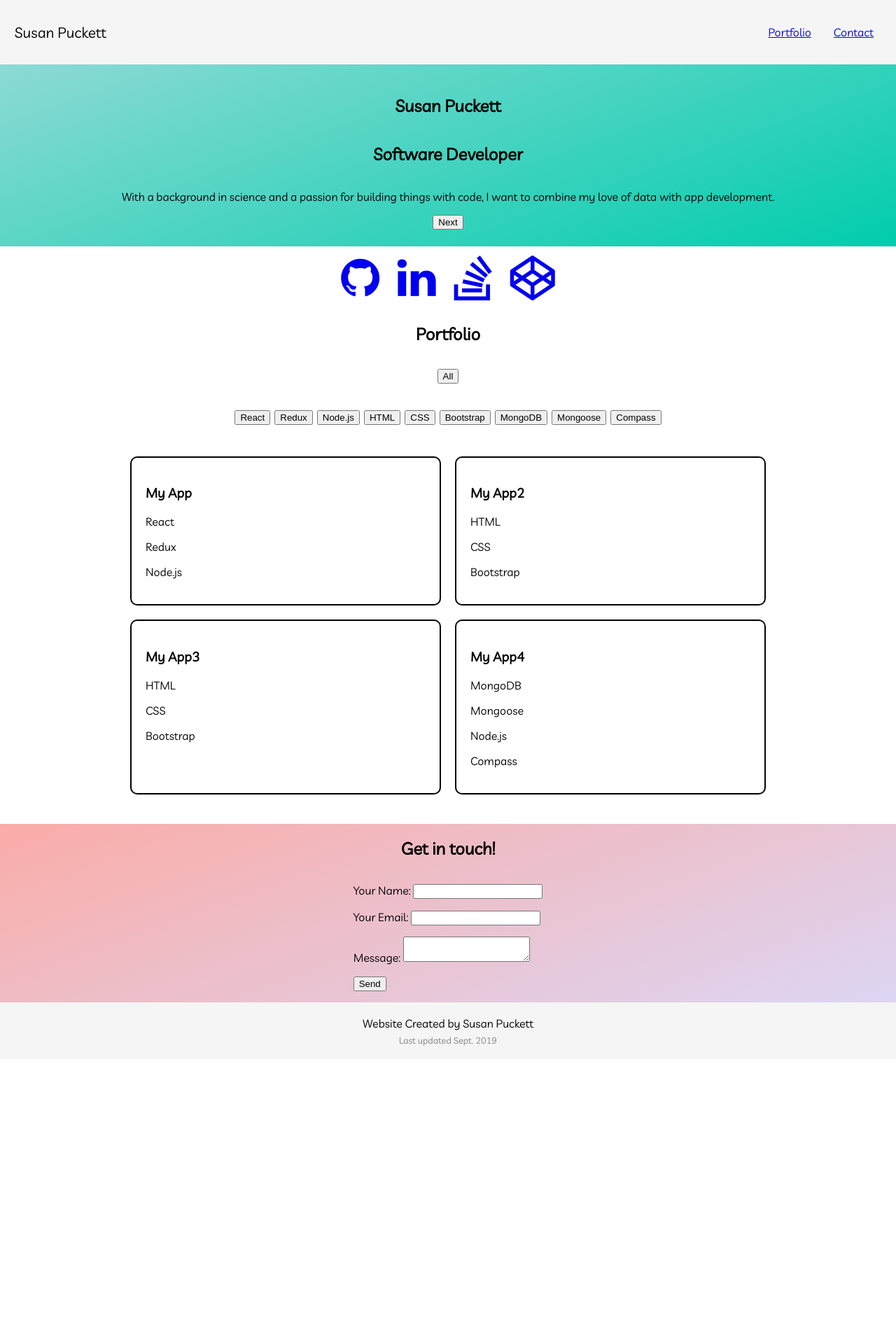
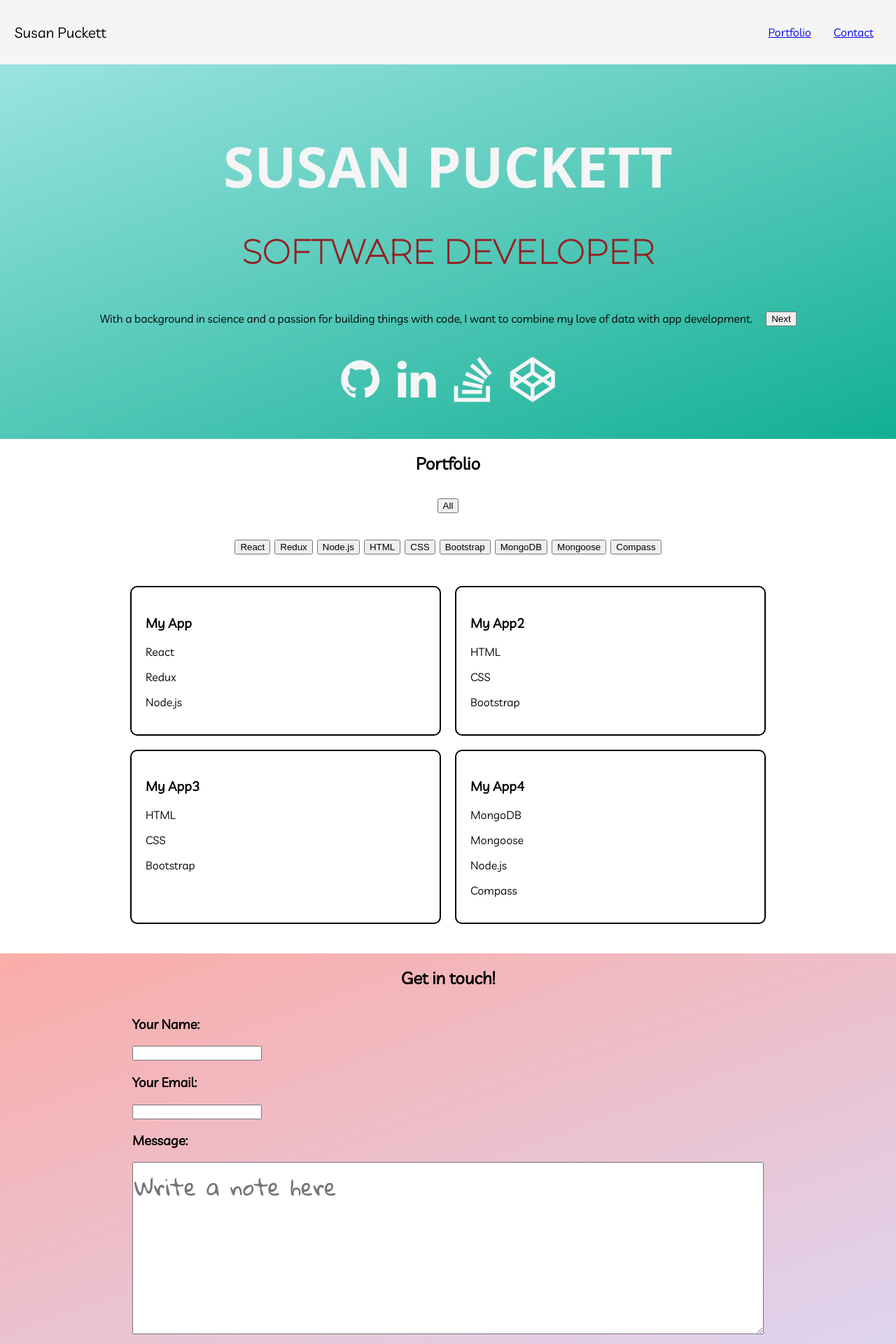
Before and after one commit to sepuckett86/portfolio-react, a React app: page / in a window 1280 px wide. Shown: the top 1920 px of the page at 70% size. Before the commit the page ends 1513 px from the top, so only its background shows below. Built offline with nearby package versions, Linux system fonts and the light colour scheme.

Commit message:
style changes

```diff
--- a/src/components/App.css
+++ b/src/components/App.css
@@ -1,4 +1,5 @@
 @import url('https://fonts.googleapis.com/css?family=Livvic&display=swap');
+@import url('https://fonts.googleapis.com/css?family=Open+Sans:700|Gloria+Hallelujah|Montserrat:100&display=swap');
 
 body {
   margin: 0px;
--- a/src/components/Footer.css
+++ b/src/components/Footer.css
@@ -1,6 +1,6 @@
 .Footer {
   text-align: center;
-  background-color: #f5f5f5;
+  background-color: whitesmoke;
   padding-top: 1.2em;
   padding-bottom: 1.2em;
 
--- a/src/components/Header.css
+++ b/src/components/Header.css
@@ -1,6 +1,6 @@
 .Header {
   line-height: 50px;
-  background-color: #f5f5f5;
+  background-color: whitesmoke;
   display: flex;
   justify-content: space-between;
   align-items: center;
--- a/src/components/contact/ContactForm.css
+++ b/src/components/contact/ContactForm.css
@@ -4,4 +4,14 @@
   justify-content: center;
   align-items: center;
   background-image: linear-gradient(-20deg, #ddd6f3 0%, #faaca8 100%, #faaca8 100%);
+  textarea {
+    width: 70vw;
+    height: 30vh;
+    font-family: 'Gloria Hallelujah', cursive;
+    font-size: 2em;
+  }
+  button {
+    margin: 1.3rem 0 1.3rem 0;
+    display: block;
+  }
 }
--- a/src/components/contact/ContactForm.js
+++ b/src/components/contact/ContactForm.js
@@ -37,24 +37,37 @@ class ContactForm extends Component {
       <section id="contact" className={styles.ContactForm}>
         <h2>Get in touch!</h2>
         <form onSubmit={this.handleSubmit}>
-          <p>
+
           <label>
-            Your Name: <input type="text" name="name" value={name} onChange={this.handleChange} />
+            <h3>Your Name:</h3>
+            <input
+              type="text"
+              name="name"
+              value={name}
+              onChange={this.handleChange}
+            />
           </label>
-          </p>
-          <p>
+
+
           <label>
-            Your Email: <input type="email" name="email" value={email} onChange={this.handleChange} />
+            <h3>Your Email:</h3>
+            <input
+              type="email"
+              name="email"
+              value={email}
+              onChange={this.handleChange}
+            />
           </label>
-          </p>
-          <p>
           <label>
-            Message: <textarea name="message" value={message} onChange={this.handleChange} />
+            <h3>Message:</h3>
+            <textarea
+              name="message"
+              value={message}
+              onChange={this.handleChange}
+              placeholder="Write a note here"
+            />
           </label>
-          </p>
-          <p>
           <button type="submit">Send</button>
-          </p>
         </form>
       </section>
     );
--- a/src/components/intro/Intro.css
+++ b/src/components/intro/Intro.css
@@ -1,8 +1,27 @@
 .Intro {
-  background-image: linear-gradient(-20deg, #00cdac 0%, #8ddad5 100%);;
+  background-image: linear-gradient(-20deg, #11af94 0%, #9be4df 100%);;
   margin: 0;
   padding: 1.5em;
   display: flex;
   flex-direction: column;
   align-items: center;
+  height: 100%;
+  h1 {
+    font-size: 5em;
+    font-family: 'Open Sans', sans-serif;
+    margin-bottom: 0px;
+    color: whitesmoke;
+  }
+  h2 {
+    font-size: 3em;
+    font-family: 'Montserrat', sans-serif;
+    color: #952024;
+  }
+  button {
+    margin-left: 1.2rem;
+  }
+  p {
+    display: flex;
+    align-items: center;
+  }
 }
--- a/src/components/intro/Intro.js
+++ b/src/components/intro/Intro.js
@@ -1,6 +1,7 @@
 import React, { useState } from 'react';
 import styles from './Intro.css';
 import PropTypes from 'prop-types';
+import Media from './Media';
 
 function Intro({ introStatements }) {
   const [index, setIndex] = useState(0);
@@ -8,10 +9,13 @@ function Intro({ introStatements }) {
 
   return (
     <section className={styles.Intro}>
-      <h1>Susan Puckett</h1>
-      <h2>Software Developer</h2>
-      <p>{statement}</p>
-      <button onClick={() => index < introStatements.length - 1 ? setIndex(index + 1) : setIndex(0)}>Next</button>
+      <h1>SUSAN PUCKETT</h1>
+      <h2>SOFTWARE DEVELOPER</h2>
+      <p>
+        {statement}
+        <button onClick={() => index < introStatements.length - 1 ? setIndex(index + 1) : setIndex(0)}>Next</button>
+      </p>
+      <Media />
     </section>
   );
 }
--- a/src/components/intro/Media.css
+++ b/src/components/intro/Media.css
@@ -1,8 +1,13 @@
 .Media {
   display: flex;
   justify-content: center;
+  margin: 1rem;
   i {
     font-size: 4em;
     padding: 0.2em;
+    color: whitesmoke;
+  }
+  i:hover {
+    color: rgb(10, 146, 123);
   }
 }
--- a/src/components/intro/Media.js
+++ b/src/components/intro/Media.js
@@ -1,7 +1,7 @@
 import React from 'react';
 import styles from './Media.css';
 
-function Media() {
+export default function Media() {
   return (
     <div className={styles.Media}>
       <a href="https://github.com/sepuckett86" target="_blank" rel="noopener noreferrer"><i className="fa fa-github" aria-hidden="true"></i></a>
@@ -11,5 +11,3 @@ function Media() {
     </div>
   );
 }
-
-export default Media;
--- a/src/containers/IntroContainer.js
+++ b/src/containers/IntroContainer.js
@@ -1,6 +1,5 @@
 import React, { Component } from 'react';
 import Intro from '../components/intro/Intro';
-import Media from '../components/intro/Media';
 
 class IntroContainer extends Component {
   state = {
@@ -34,7 +33,6 @@ class IntroContainer extends Component {
     return (
       <>
       <Intro introStatements={this.state.introStatements} strengths={this.state.strengths} weaknesses={this.state.weaknesses} />
-      <Media />
       </>
     );
   }
--- a/src/index.html
+++ b/src/index.html
@@ -8,7 +8,7 @@
   <link rel="shortcut icon" type="image/png" href="/public/favicon.ico" />
   <link rel="stylesheet" href="https://cdnjs.cloudflare.com/ajax/libs/font-awesome/4.7.0/css/font-awesome.min.css">
   <meta name="description" content="Welcome to the web-development portfolio of Susan Puckett. Interact with websites and web-apps she has created involving HTML, CSS, JavaScript, React, Redux, Express, and more." />
-  <title>portfolio-react</title>
+  <title>Susan Puckett | Software Developer</title>
 </head>
 
 <body>
```
Lines whose indentation alone changed are shown as unchanged.
